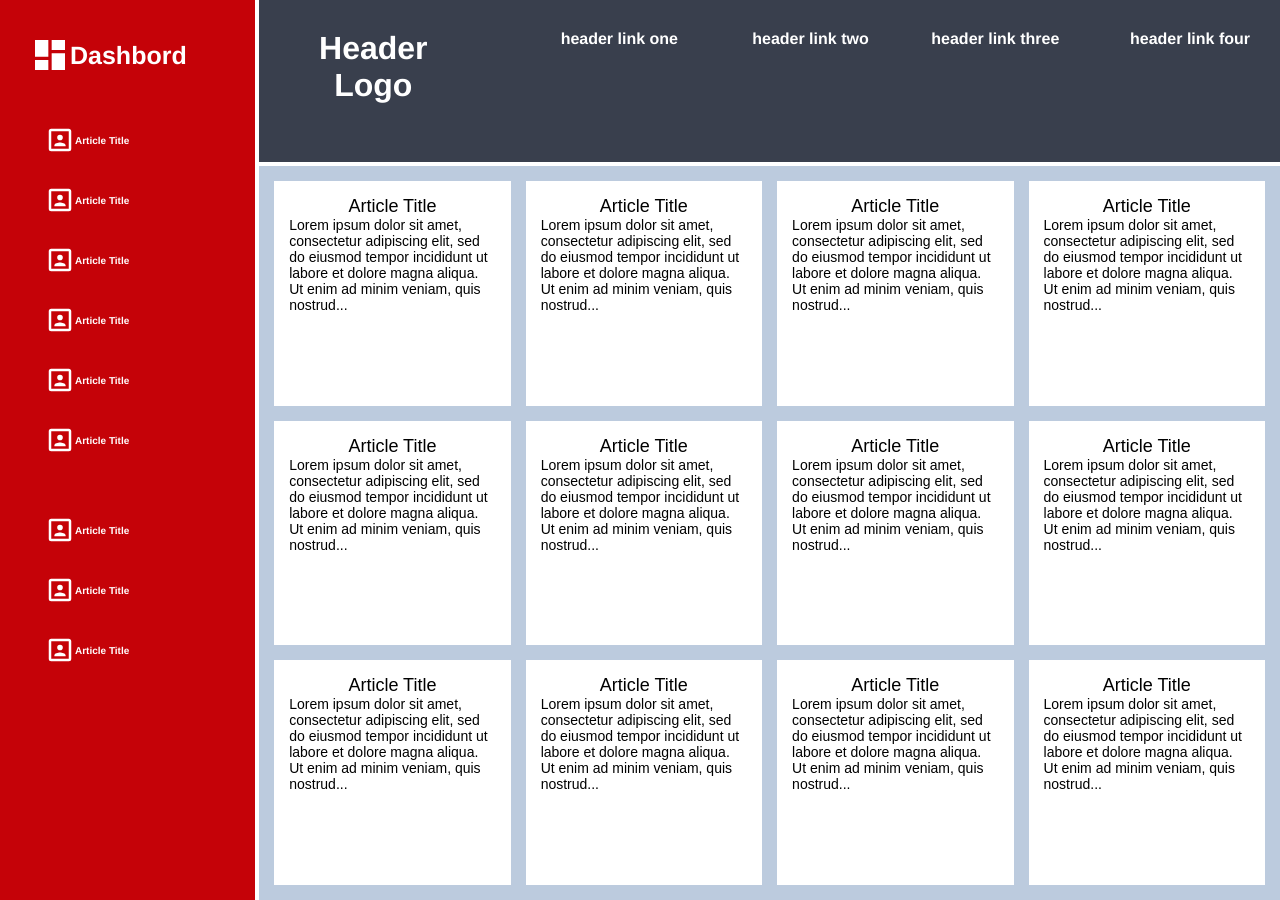
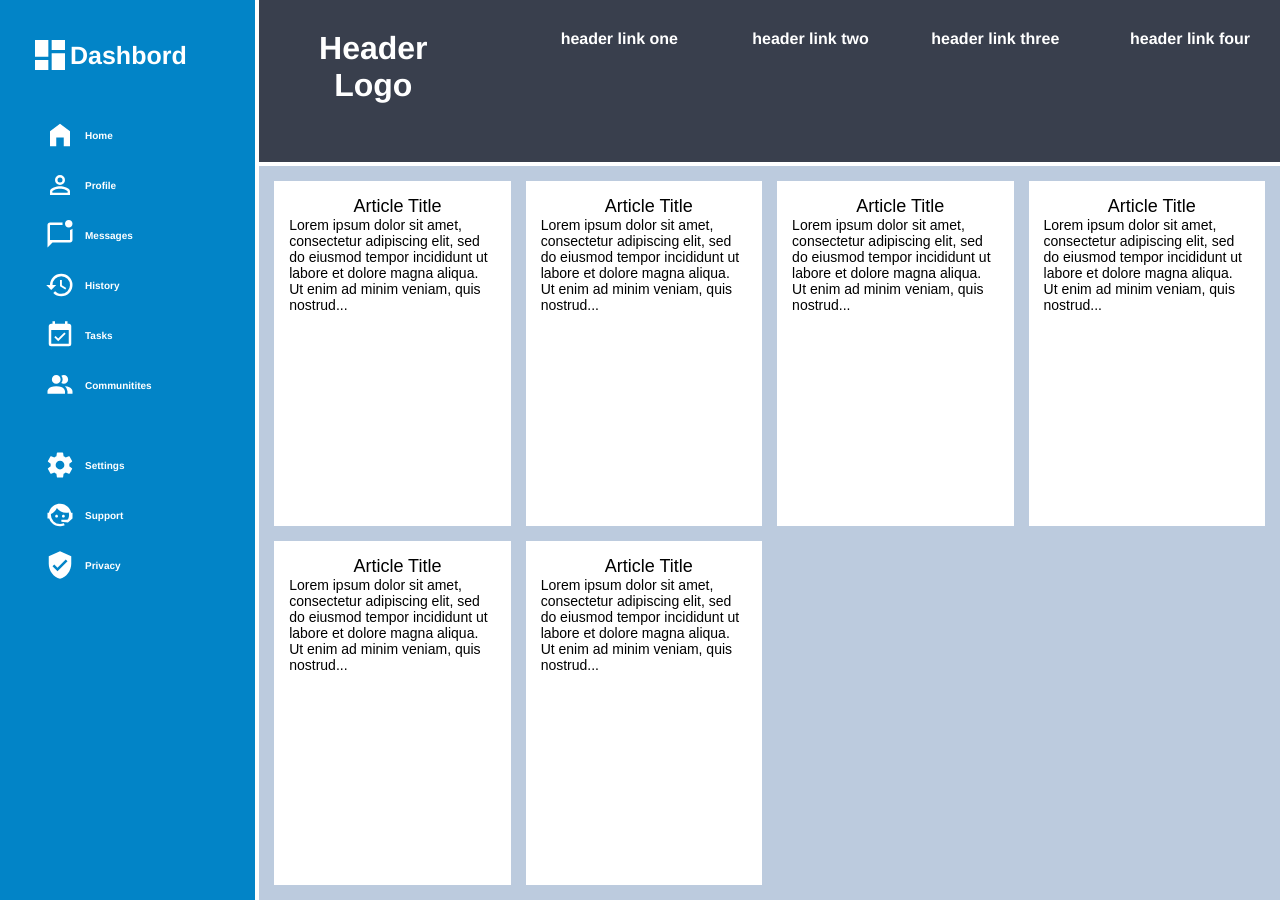
Before and after one commit to EliteCoder75/dashbord_project, a plain HTML site: page index.html in a window 1280 px wide. Drawn offline with Linux system fonts and the light colour scheme.

Commit message:
changing logos and sidebar colors

```diff
--- a/index.html
+++ b/index.html
@@ -30,42 +30,42 @@
         </div>
         <div class="sidebar-flex1">
           <div class="left-side">
-            <img class="under-logo" src="icons/account-box-outline.svg" alt="Kiwi standing on oval">
-            <p class="title">Article Title</p>
+            <img class="under-logo" src="icons/home-variant.svg" alt="Kiwi standing on oval">
+            <p class="title">Home</p>
           </div>
           <div class="left-side">
-            <img class="under-logo" src="icons/account-box-outline.svg" alt="Kiwi standing on oval">
-            <p class="title">Article Title</p>
+            <img class="under-logo" src="icons/account-outline.svg" alt="Kiwi standing on oval">
+            <p class="title">Profile</p>
           </div>
           <div class="left-side">
-            <img class="under-logo" src="icons/account-box-outline.svg" alt="Kiwi standing on oval">
-            <p class="title">Article Title</p>
+            <img class="under-logo" src="icons/message-badge-outline.svg" alt="Kiwi standing on oval">
+            <p class="title">Messages</p>
           </div>
           <div class="left-side">
-            <img class="under-logo" src="icons/account-box-outline.svg" alt="Kiwi standing on oval">
-            <p class="title">Article Title</p>
+            <img class="under-logo" src="icons/history.svg" alt="Kiwi standing on oval">
+            <p class="title">History</p>
           </div>
           <div class="left-side">
-            <img class="under-logo" src="icons/account-box-outline.svg" alt="Kiwi standing on oval">
-            <p class="title">Article Title</p>
+            <img class="under-logo" src="icons/calendar-check.svg" alt="Kiwi standing on oval">
+            <p class="title">Tasks</p>
           </div>
           <div class="left-side">
-            <img class="under-logo" src="icons/account-box-outline.svg" alt="Kiwi standing on oval">
-            <p class="title">Article Title</p>
+            <img class="under-logo" src="icons/account-multiple.svg" alt="Kiwi standing on oval">
+            <p class="title">Communitites</p>
           </div>
         </div>
         <div class="sidebar-flex2">
           <div class="left-side">
-            <img class="under-logo" src="icons/account-box-outline.svg" alt="Kiwi standing on oval">
-            <p class="title">Article Title</p>
+            <img class="under-logo" src="icons/cog.svg" alt="Kiwi standing on oval">
+            <p class="title">Settings</p>
           </div>
           <div class="left-side">
-            <img class="under-logo" src="icons/account-box-outline.svg" alt="Kiwi standing on oval">
-            <p class="title">Article Title</p>
+            <img class="under-logo" src="icons/face-agent.svg" alt="Kiwi standing on oval">
+            <p class="title">Support</p>
           </div>
           <div class="left-side">
-            <img class="under-logo" src="icons/account-box-outline.svg" alt="Kiwi standing on oval">
-            <p class="title">Article Title</p>
+            <img class="under-logo" src="icons/shield-check.svg" alt="Kiwi standing on oval">
+            <p class="title">Privacy</p>
           </div>
         </div>
       </div>
@@ -96,30 +96,6 @@
           <p class="title">Article Title</p>
           <p>Lorem ipsum dolor sit amet, consectetur adipiscing elit, sed do eiusmod tempor incididunt ut labore et dolore magna aliqua. Ut enim ad minim veniam, quis nostrud...</p>
         </div>
-        <div class="card">
-          <p class="title">Article Title</p>
-          <p>Lorem ipsum dolor sit amet, consectetur adipiscing elit, sed do eiusmod tempor incididunt ut labore et dolore magna aliqua. Ut enim ad minim veniam, quis nostrud...</p>
-        </div>
-        <div class="card">
-          <p class="title">Article Title</p>
-          <p>Lorem ipsum dolor sit amet, consectetur adipiscing elit, sed do eiusmod tempor incididunt ut labore et dolore magna aliqua. Ut enim ad minim veniam, quis nostrud...</p>
-        </div>
-        <div class="card">
-          <p class="title">Article Title</p>
-          <p>Lorem ipsum dolor sit amet, consectetur adipiscing elit, sed do eiusmod tempor incididunt ut labore et dolore magna aliqua. Ut enim ad minim veniam, quis nostrud...</p>
-        </div>
-        <div class="card">
-          <p class="title">Article Title</p>
-          <p>Lorem ipsum dolor sit amet, consectetur adipiscing elit, sed do eiusmod tempor incididunt ut labore et dolore magna aliqua. Ut enim ad minim veniam, quis nostrud...</p>
-        </div>
-        <div class="card">
-          <p class="title">Article Title</p>
-          <p>Lorem ipsum dolor sit amet, consectetur adipiscing elit, sed do eiusmod tempor incididunt ut labore et dolore magna aliqua. Ut enim ad minim veniam, quis nostrud...</p>
-        </div>
-        <div class="card">
-          <p class="title">Article Title</p>
-          <p>Lorem ipsum dolor sit amet, consectetur adipiscing elit, sed do eiusmod tempor incididunt ut labore et dolore magna aliqua. Ut enim ad minim veniam, quis nostrud...</p>
-        </div>
       </div>
 
     </div>
--- a/style.css
+++ b/style.css
@@ -53,7 +53,7 @@
   }
 
   .sidebar {
-    background-color: #C50208;
+    background-color: #0284c7;
     grid-row: 1 / 4;
     grid-column: 1 / 2;
   }
@@ -95,6 +95,7 @@
   .title {
     font-size: 10px;
     text-align: center;
+    padding-left: 10px;
   }
 
   img {
@@ -120,14 +121,14 @@
     align-items: center;
   }
 
-  .sidebar-flex1 .sidebar-flex2{
+  .sidebar-flex1, .sidebar-flex2{
     display: flex;
     flex-direction: column;
   }
 
 
   div.left-side {
-    height: 30px;
+    height: 20px;
     display: flex;
     align-items: center;
   }
```
Also changed, not shown: icons/account-multiple.svg (added), icons/account-outline.svg (added), icons/calendar-check.svg (added), icons/cog.svg (added), icons/face-agent.svg (added), icons/history.svg (added), icons/home-variant.svg (added), icons/message-badge-outline.svg (added), icons/shield-check.svg (added).
